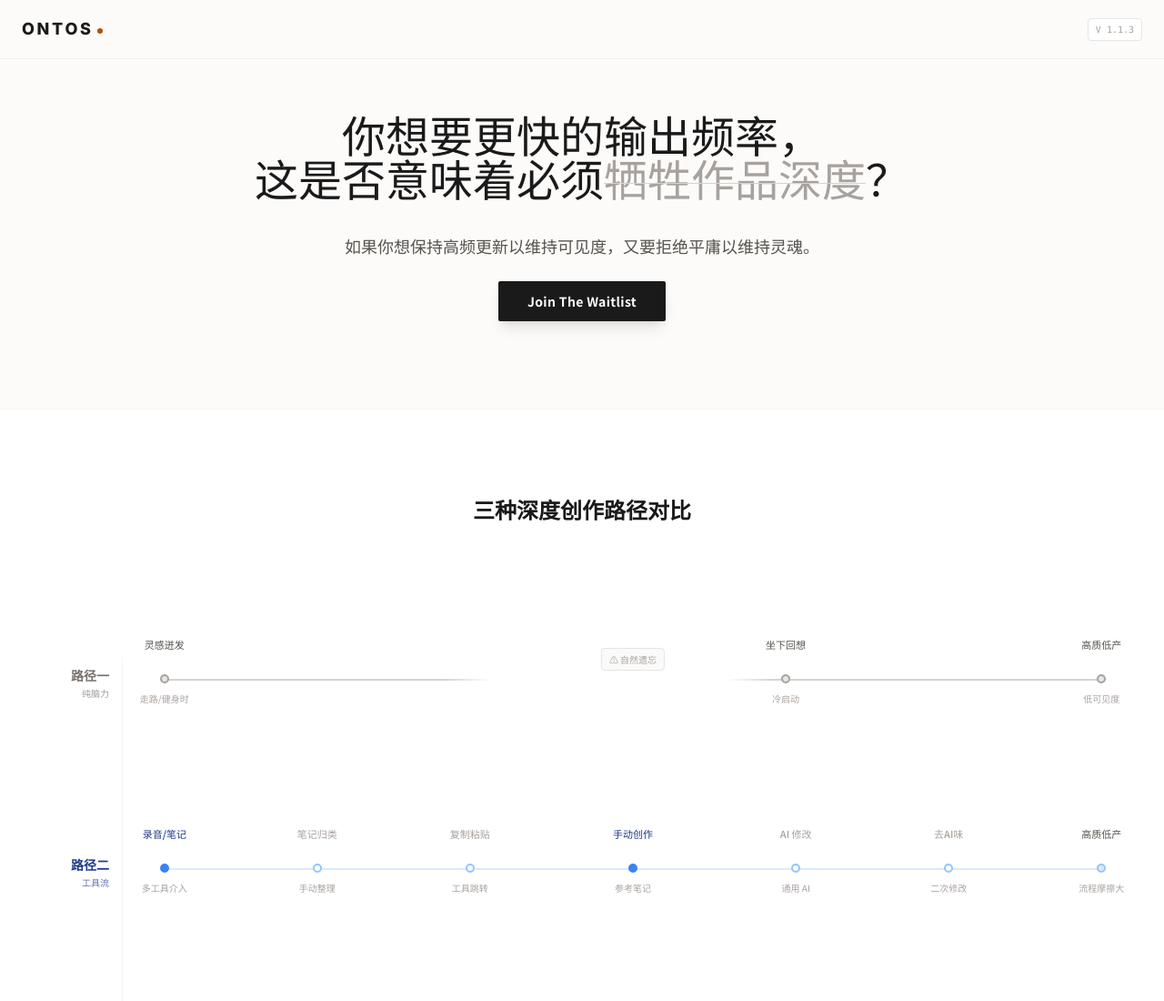
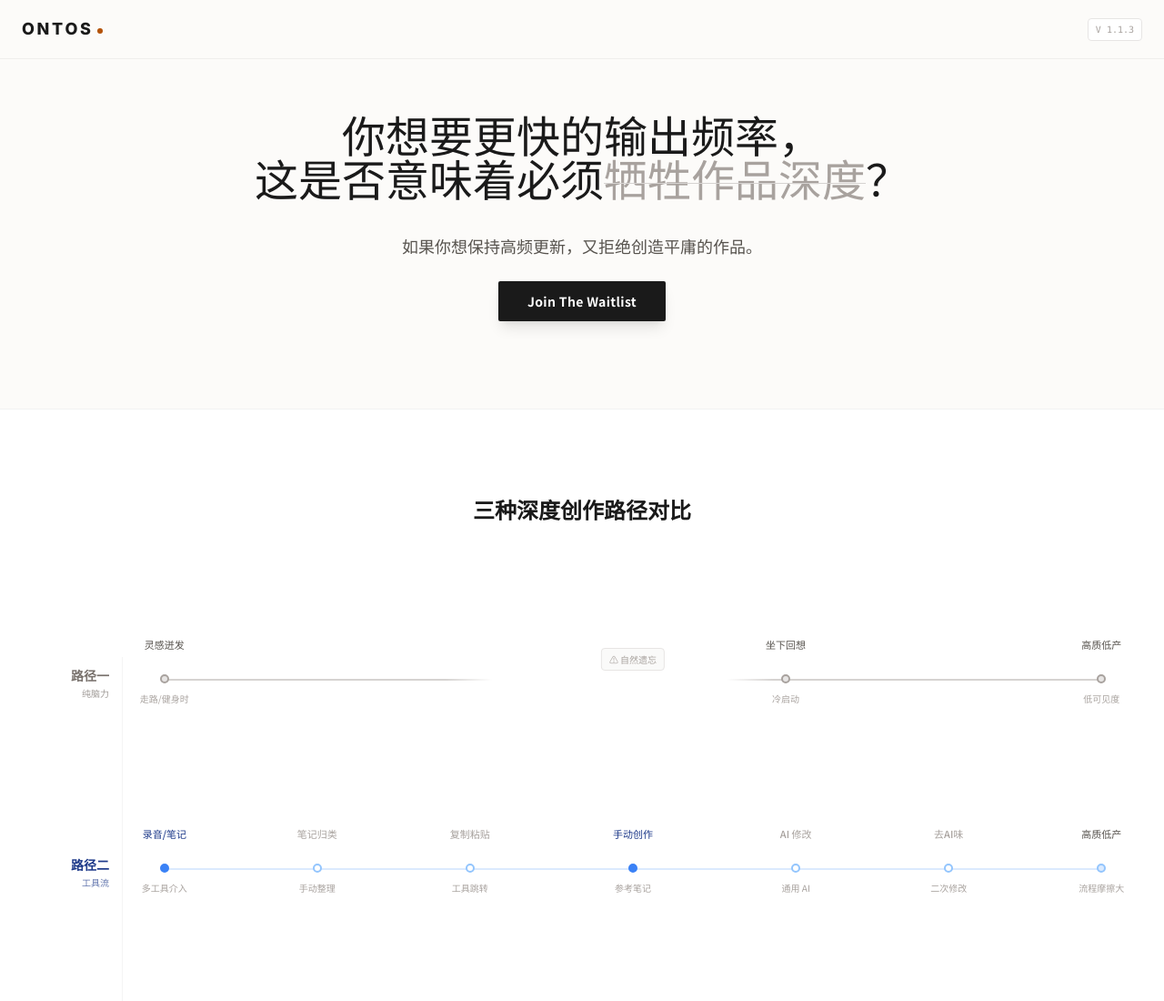
Before and after one commit to Ontos725/Ontos, a plain HTML site: page index.html in a window 1280 px wide. Shown: the top 1100 px of the page at 91% size. Drawn offline with nearby package versions, Linux system fonts and the light colour scheme.

Commit message:
Update index.html

```diff
--- a/index.html
+++ b/index.html
@@ -188,7 +188,7 @@
         </h1>
 
         <p class="text-lg text-stone-600 font-light leading-relaxed max-w-2xl mx-auto mb-6">
-            如果你想保持高频更新以维持可见度，又要拒绝平庸以维持灵魂。
+            如果你想保持高频更新，又拒绝创造平庸的作品。
         </p>
 
         <!-- CTA Button -->
@@ -611,4 +611,5 @@
     </script>
 
 </body>
+
 </html>
```
